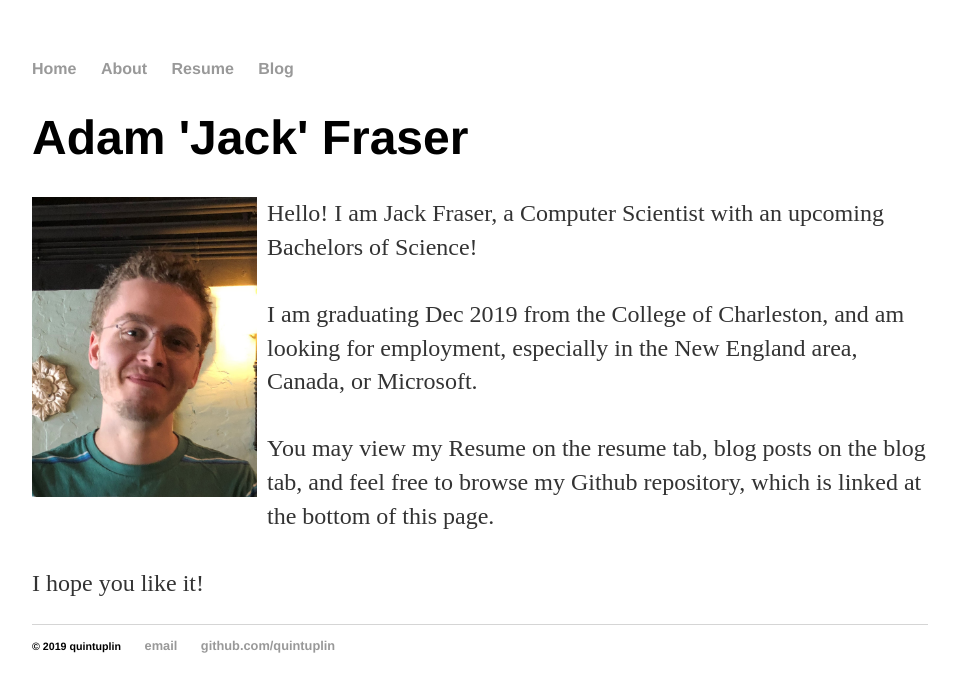
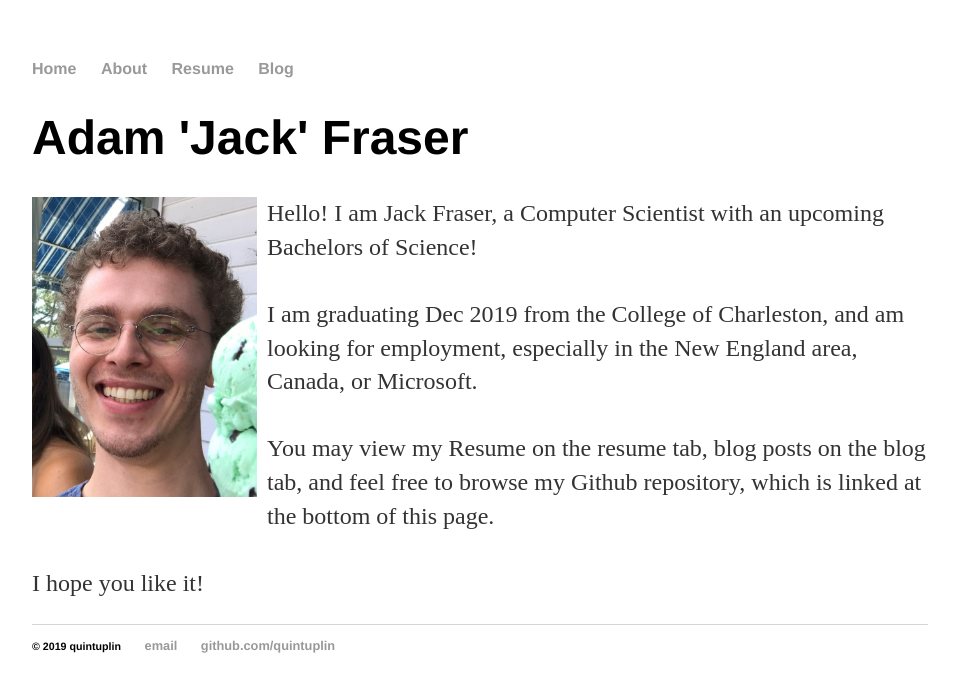
Before and after one commit to Quintuplin/quintuplin.github.io, a Jekyll site: the page built from index.html, in a window 1280 px wide. Shown: the top 692 px of the page, without its empty margins (160-1119 px from the left). Built offline with Jekyll 4.4.1, drawn with Linux system fonts in a browser that asks for light colours.

Commit message:
Update index.html

```diff
--- a/index.html
+++ b/index.html
@@ -5,7 +5,7 @@
 <div class="blurb">
 	<h1>Adam 'Jack' Fraser</h1>
 
-	<p><img src="assets/IMG_1899.jpeg" alt="Me" width="225" height="300" align="left" style="margin-right:10px;margin-bottom:10px;"">
+	<p><img src="assets/IMG_5262.jpg" alt="Me" width="225" height="300" align="left" style="margin-right:10px;margin-bottom:10px;"">
 	    Hello! I am Jack Fraser, a Computer Scientist with an upcoming Bachelors of Science!
 	    <br>
 	    <br>
```
